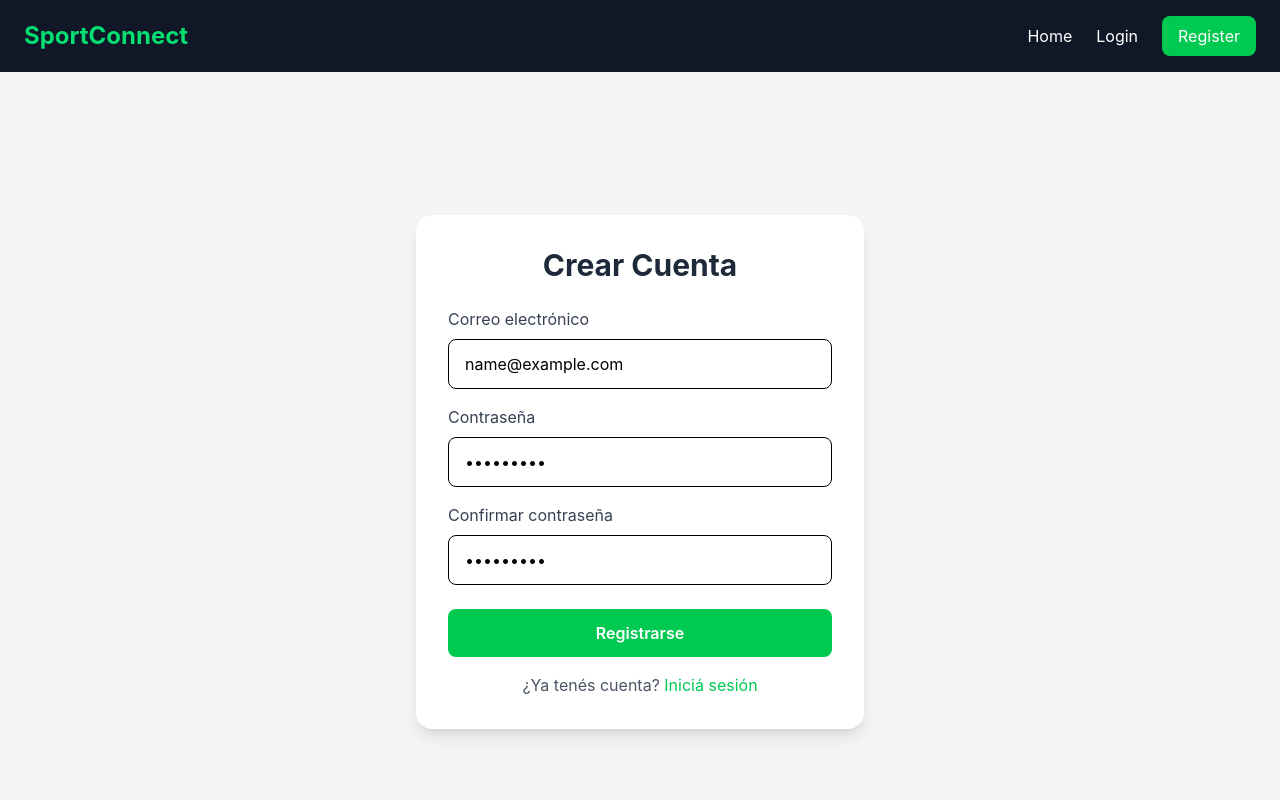
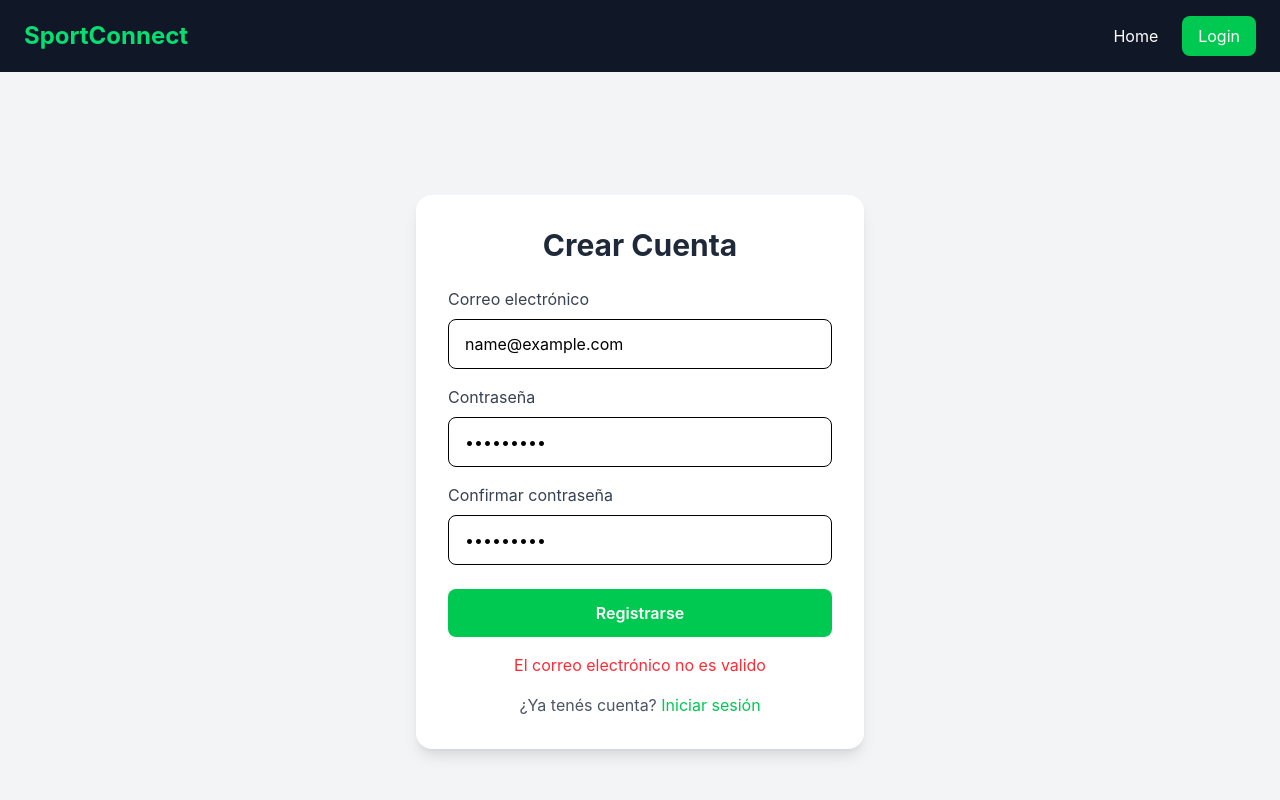
Before and after one commit to julio-urquiza/SportConnect-FrontEnd, a React (Vite) app: page /register in a window 1280 px wide. Both pictures are taken after typing "name@example.com", "Sample123", "Sample123" into the empty fields and a click on the button "Registrarse". Shown: the top 800 px of the page. Built offline with nearby package versions, Linux system fonts and the light colour scheme.

Commit message:
feat: implement authentication hooks and update login/register forms

```diff
--- a/src/components/FormLogin.jsx
+++ b/src/components/FormLogin.jsx
@@ -1,7 +1,8 @@
 import { useForm } from "react-hook-form";
 import { yupResolver } from "@hookform/resolvers/yup";
 import * as yup from "yup";
-import { Link } from "react-router-dom";
+import { Link, useNavigate } from "react-router-dom";
+import { useAuth } from "../hooks/useAuth.js";
 
 const schema = yup.object({
   correo: yup
@@ -15,11 +16,16 @@ const schema = yup.object({
 }).required()
 
 function FormLogin() {
+  const {loginReq, loading, error} = useAuth()
+  const navigate = useNavigate()
   const { register, handleSubmit, formState: { errors } } = useForm({
     resolver: yupResolver(schema),
   })
 
-  const onSubmit = (data) => console.log(data)
+  const onSubmit = async (data) => {
+    const retorno = await loginReq(data.correo, data.contrasenia)
+    if (retorno) navigate('/')
+  }
 
   return (
     <form
@@ -71,8 +77,12 @@ function FormLogin() {
         type="submit"
         className="w-full bg-green-500 text-white py-3 rounded-lg font-semibold hover:bg-green-600 transition"
       >
-        Ingresar
+        {loading ? "Ingresando..." : "Ingresar"}
       </button>
+
+      {error
+        ?<p className="text-center text-red-500 mt-4"> El correo o contraseña no es válido</p>
+        :null}
 
       <p className="text-center text-gray-600 mt-4">
         ¿No tenés cuenta?{" "}
--- a/src/components/FormRegister.jsx
+++ b/src/components/FormRegister.jsx
@@ -1,7 +1,8 @@
 import { useForm } from "react-hook-form";
 import { yupResolver } from "@hookform/resolvers/yup";
 import * as yup from "yup";
-import { Link } from "react-router-dom";
+import { Link, useNavigate } from "react-router-dom";
+import { useAuth } from "../hooks/useAuth.js"
 
 const schema = yup.object({
   correo: yup
@@ -24,16 +25,19 @@ const schema = yup.object({
 });
 
 function FormRegister() {
+  const { registerReq, loading, error } = useAuth()
+  const navigate = useNavigate()
   const {
     register,
     handleSubmit,
     formState: { errors },
   } = useForm({
     resolver: yupResolver(schema),
-  });
+  })
 
-  const onSubmit = (data) => {
-    console.log(data);
+  const onSubmit = async (data) => {
+    const retorno = await registerReq(data.correo, data.contrasenia, 'user')
+    if (retorno) navigate('/')
   };
 
   return (
@@ -104,8 +108,12 @@ function FormRegister() {
         type="submit"
         className="w-full bg-green-500 text-white py-3 rounded-lg font-semibold hover:bg-green-600 transition"
       >
-        Registrarse
+        {loading ? "Registrando..." : "Registrarse"}
       </button>
+
+      {error
+        ?<p className="text-center text-red-500 mt-4"> El correo electrónico no es valido</p>
+        :null}
 
       <p className="text-center text-gray-600 mt-4">
         ¿Ya tenés cuenta?{" "}
@@ -113,7 +121,7 @@ function FormRegister() {
           to="/login"
           className="text-green-500 hover:underline"
         >
-          Iniciá sesión
+          Iniciar sesión
         </Link>
       </p>
     </form>
--- a/src/components/Navbar.jsx
+++ b/src/components/Navbar.jsx
@@ -1,6 +1,13 @@
-import { Link } from "react-router-dom";
+import { Link, useLocation } from "react-router-dom";
 
 function Navbar() {
+  const location = useLocation()
+  const linkMap = {
+    '/login': { to: '/register', label: 'Register' },
+    '/register': { to: '/login', label: 'Login' },
+  }
+  const currentLink = linkMap[location.pathname] || { to: '/login', label: 'Login' };
+
   return (
     <nav className="bg-gray-900 text-white shadow-md">
       <div className="max-w-7xl mx-auto px-6 py-4 flex justify-between items-center">
@@ -21,19 +28,11 @@ function Navbar() {
           >
             Home
           </Link>
-
           <Link
-            to="/login"
-            className="hover:text-green-400 transition"
-          >
-            Login
-          </Link>
-
-          <Link
-            to="/register"
+            to={currentLink.to}
             className="bg-green-500 px-4 py-2 rounded-lg hover:bg-green-600 transition"
           >
-            Register
+            {currentLink.label}
           </Link>
         </div>
       </div>
--- /dev/null
+++ b/src/hooks/useAuth.js
@@ -0,0 +1,39 @@
+import { useState } from "react"
+import { loginRequest, registerRequest } from '../services/authService.js'
+
+export function useAuth() {
+  const [loading, setLoading] = useState(false)
+  const [error, setError] = useState(null)
+
+  async function loginReq(email, password) {
+    setLoading(true)
+    setError(null)
+    try {
+      const data = await loginRequest({email, password})
+      // localStorage.setItem("token", data.token)
+      return data.user
+    } catch (err) {
+      setError(err.message)
+      return null;
+    } finally {
+      setLoading(false)
+    }
+  }
+
+  async function registerReq(email, password, role) {
+    setLoading(true)
+    setError(null)
+    try {
+      const data = await registerRequest({email, password, role})
+      // localStorage.setItem("token", data.token)
+      return data.user
+    } catch (err) {
+      setError(err.message)
+      return null
+    } finally {
+      setLoading(false)
+    }
+  }
+
+  return { loginReq, registerReq, loading, error }
+}
--- a/src/services/authService.jsx
+++ b/src/services/authService.js
@@ -1,7 +1,7 @@
 const request = async (endpoint, { method = "POST", body, token } = {}) => {
   const headers = {
     "Content-Type": "application/json",
-  };
+  }
 
   if (token) {
     headers.Authorization = `Bearer ${token}`;
@@ -11,7 +11,7 @@ const request = async (endpoint, { method = "POST", body, token } = {}) => {
     method,
     headers,
     body: body ? JSON.stringify(body) : undefined,
-  });
+  })
 
   if (!res.ok) {
     const error = await res.json();
@@ -21,14 +21,11 @@ const request = async (endpoint, { method = "POST", body, token } = {}) => {
   return res.json();
 }
 
-export const login = (body) =>
+export const loginRequest = (body) =>
   request("/api/users/login", { body })
 
-export const register = (body) =>
+export const registerRequest = (body) =>
   request("/api/users/register", { body })
 
-export const current = (token) =>
-  request("/api/users/current", {
-    method: "GET",
-    token,
-  })
+export const meRequest = (token) =>
+  request("/api/users/me", {method: "GET", token})
```
Also changed, not shown: 1 other file (tests, documents, lock files or other folders).
